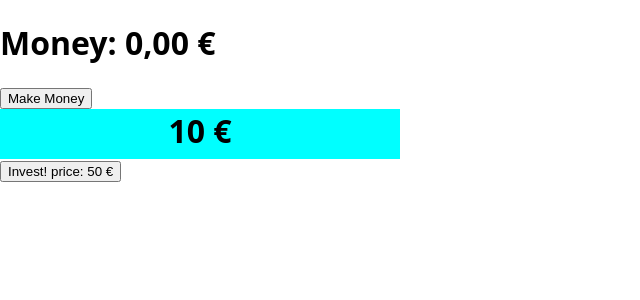
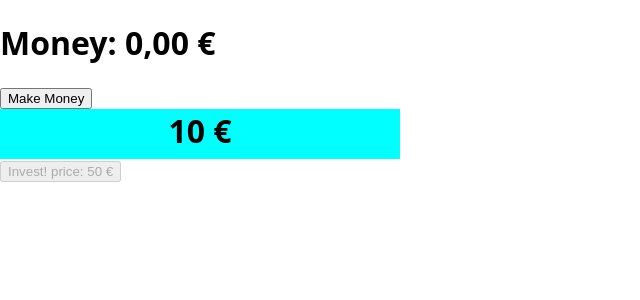
Before and after one commit to Satttoshi/idle-boss, a Next.js app: page / in a window 1280 px wide. Shown: the top 300 px of the page, without its empty margins (0-640 px from the left). Built offline with nearby package versions, Linux system fonts and the light colour scheme.

Commit message:
add disabling of button if price condition not met

```diff
--- a/src/components/InvestButton.js
+++ b/src/components/InvestButton.js
@@ -25,6 +25,7 @@ export default function InvestButton() {
   return (
     <button
       type="button"
+      disabled={money < getTierById("tier1").investPrice}
       onClick={() => {
         handleInvest();
       }}
```
